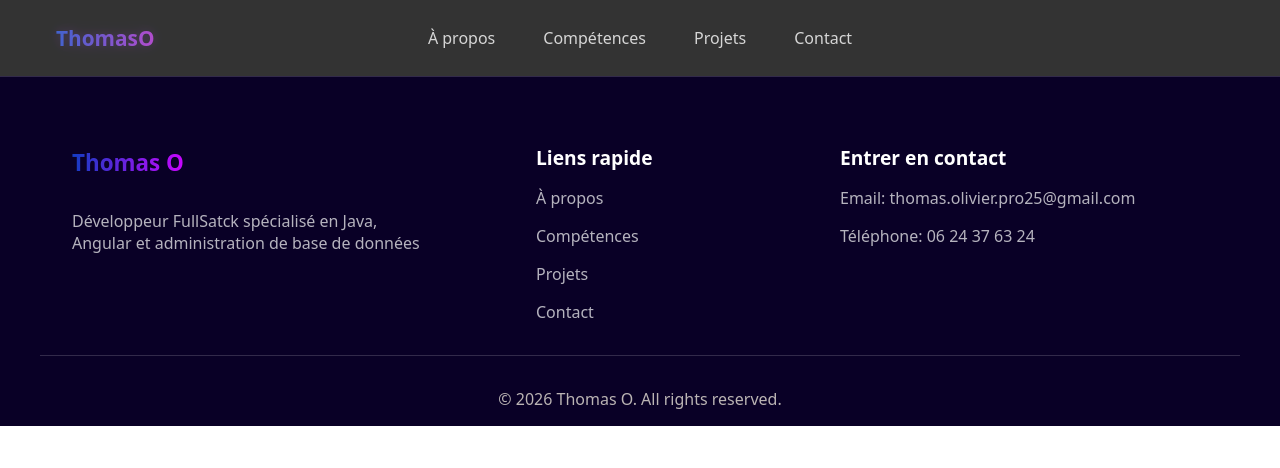
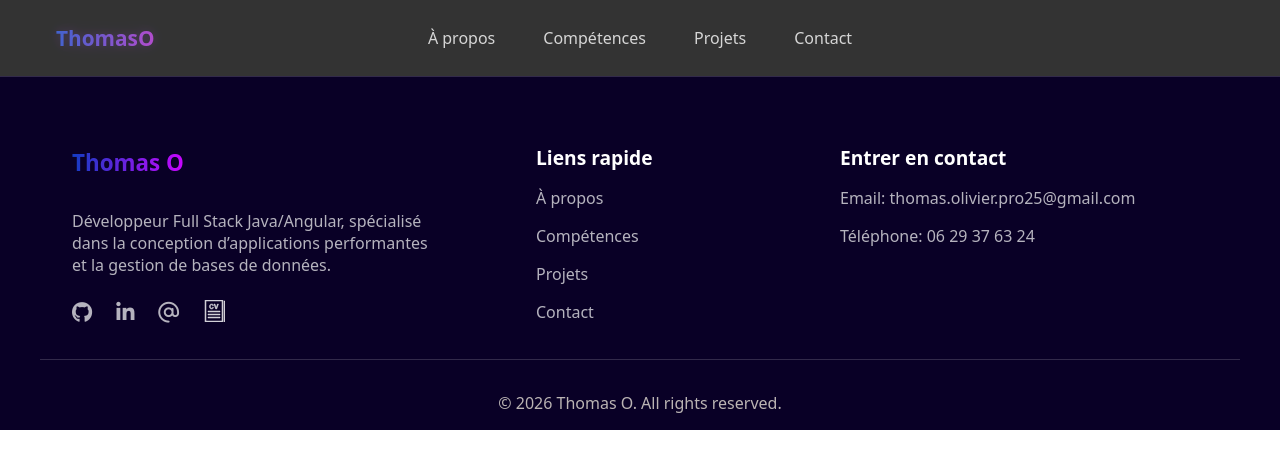
Before and after one commit to thomasolivier-dev/portfolio, an Angular app in the folder portfolio/: page / in a window 1280 px wide. Shown: the top 468 px of the page. Built offline with nearby package versions, Linux system fonts and the light colour scheme.

Commit message:
feat: add icon link

```diff
--- a/portfolio/src/app/core/footer/footer.component.html
+++ b/portfolio/src/app/core/footer/footer.component.html
@@ -4,7 +4,22 @@
         <div class="wraper">
             <div class="box">
                 <h3 class="name">Thomas O</h3>
-                <p>Développeur FullSatck spécialisé en Java, Angular et administration de base de données</p>
+                <p>Développeur Full Stack Java/Angular, spécialisé dans la conception d’applications performantes et la gestion de bases de données.</p>
+                <div class="icon-container">
+                    <a href="https://github.com/thomasolivier-dev" aria-label="Voir mon Github" target="_blank" rel="noopener">
+                        <i class="icon icon-git fa-brands fa-github"></i>
+                    </a>
+                    <a href="https://www.linkedin.com/in/thomas-olivier-60788a222/" aria-label="Visiter ma page Linkedin" target="_blank" rel="noopener">
+                        <i class="icon icon-linkedin fa-brands fa-linkedin-in"></i>
+                    </a>
+                    <a href="mailto:thomas.olivier.pro25@gmail.com" aria-label="Envoyer un email">
+                        <i class="icon icon-mail fa-solid fa-at"></i>
+                    </a>
+                    <a href="cv/CV.pdf" download="Thomas_Olivier_CV" aria-label="Téléchargez mon CV">
+                        <svg width="22" height="22" class="icon icon-cv" xmlns="http://www.w3.org/2000/svg" fill="currentColor" stroke="currentColor" stroke-width="0.6" fill-rule="evenodd" clip-rule="evenodd"><path d="M3 24h19v-23h-1v22h-18v1zm17-24h-18v22h18v-22zm-1 1h-16v20h16v-20zm-2 16h-12v1h12v-1zm0-3h-12v1h12v-1zm0-3h-12v1h12v-1zm-7.348-3.863l.948.3c-.145.529-.387.922-.725 1.178-.338.257-.767.385-1.287.385-.643 0-1.171-.22-1.585-.659-.414-.439-.621-1.04-.621-1.802 0-.806.208-1.432.624-1.878.416-.446.963-.669 1.642-.669.592 0 1.073.175 1.443.525.221.207.386.505.496.892l-.968.231c-.057-.251-.177-.449-.358-.594-.182-.146-.403-.218-.663-.218-.359 0-.65.129-.874.386-.223.258-.335.675-.335 1.252 0 .613.11 1.049.331 1.308.22.26.506.39.858.39.26 0 .484-.082.671-.248.187-.165.322-.425.403-.779zm3.023 1.78l-1.731-4.842h1.06l1.226 3.584 1.186-3.584h1.037l-1.734 4.842h-1.044z"/></svg>
+                    </a>
+                </div>
+
             </div>
             <div class="box">
                 <h3 class="title-column">Liens rapide</h3>
@@ -17,7 +32,7 @@
             <div class="box">
                 <h3 class="title-column">Entrer en contact</h3>
                 <p>Email: thomas.olivier.pro25&#64;gmail.com</p>
-                <p>Téléphone: 06 24 37 63 24</p>
+                <p>Téléphone: 06 29 37 63 24</p>
             </div>
         </div>
         <span class="copyright">© 2026 Thomas O. All rights reserved.</span>
--- a/portfolio/src/app/core/footer/footer.component.scss
+++ b/portfolio/src/app/core/footer/footer.component.scss
@@ -81,6 +81,47 @@ ul {
     border-top-color: #ffffff2a;
 }
 
+.icon-container {
+    display: flex;
+    flex-direction: row;
+    align-items: center;
+    gap: 1.5rem;
+    padding-top: 0.5rem;
+}
+
+.icon {
+    font-weight: 200;
+    color: #ffffffb3;
+    font-size: 1.3rem;
+    transition:
+    transform 0.5s ease,
+    color 0.3s ease,
+}
+
+.icon svg {
+    color: #ffffffb3;
+}
+
+.icon:hover {
+  transform: rotateY(180deg) scale(1.3);
+}
+
+.icon-git:hover {
+    color: #c905ff;
+}
+
+.icon-linkedin:hover {
+    color: #1f51ff;
+}
+
+.icon-mail:hover {
+    color: #ff1744;
+}
+
+.icon-cv:hover {
+    color: #39ff14;
+}
+
 @media (max-width: 1000px) {
     .wraper {
         gap: 3rem;
--- a/portfolio/src/app/core/footer/footer.component.ts
+++ b/portfolio/src/app/core/footer/footer.component.ts
@@ -1,5 +1,6 @@
 import { Component } from '@angular/core';
 import { MenuItem } from '../../shared/models/menu-items.model';
+import { menuItems } from '../../shared/constants/app-constants';
 
 @Component({
   selector: 'app-footer',
@@ -8,10 +9,5 @@ import { MenuItem } from '../../shared/models/menu-items.model';
   styleUrl: './footer.component.scss'
 })
 export class FooterComponent {
-  readonly menuItems: MenuItem[] = [
-        { label: 'À propos', link: '#about' },
-        { label: 'Compétences', link: '#skills' },
-        { label: 'Projets', link: '#projects' },
-        { label: 'Contact', link: '#contact' }
-      ];
+  readonly menuItems: MenuItem[] = menuItems
 }
--- a/portfolio/src/app/core/navbar/navbar.component.ts
+++ b/portfolio/src/app/core/navbar/navbar.component.ts
@@ -1,6 +1,7 @@
 import { Component } from '@angular/core';
 import { MenuItem } from '../../shared/models/menu-items.model';
 import { MenuAnimationsService } from '../../services/animations/menu-animations.service';
+import { menuItems } from '../../shared/constants/app-constants';
 
 @Component({
   selector: 'app-navbar',
@@ -22,10 +23,5 @@ export class NavbarComponent {
     this.isOpenMenu=false;
   }
 
-  readonly menuItems: MenuItem[] = [
-      { label: 'À propos', link: '#about' },
-      { label: 'Compétences', link: '#skills' },
-      { label: 'Projets', link: '#projects' },
-      { label: 'Contact', link: '#contact' }
-    ];
+  readonly menuItems: MenuItem[] = menuItems
 }
--- /dev/null
+++ b/portfolio/src/app/shared/constants/app-constants.ts
@@ -0,0 +1,8 @@
+import { MenuItem } from '../models/menu-items.model';
+
+export const menuItems: MenuItem[] = [
+        { label: 'À propos', link: '#about' },
+        { label: 'Compétences', link: '#skills' },
+        { label: 'Projets', link: '#projects' },
+        { label: 'Contact', link: '#contact' }
+      ];
--- a/portfolio/src/index.html
+++ b/portfolio/src/index.html
@@ -6,6 +6,10 @@
   <base href="/">
   <meta name="viewport" content="width=device-width, initial-scale=1">
   <link rel="icon" type="image/x-icon" href="favicon.ico">
+  <link
+    rel="stylesheet"
+    href="https://cdnjs.cloudflare.com/ajax/libs/font-awesome/6.5.1/css/all.min.css"
+  >
 </head>
 <body>
   <app-root></app-root>
```
Also changed, not shown: 1 other file (tests, documents, lock files or other folders).
